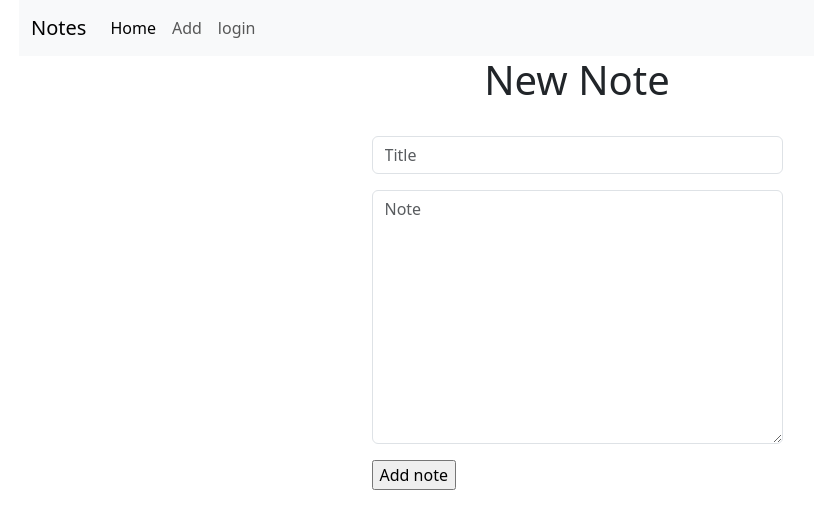
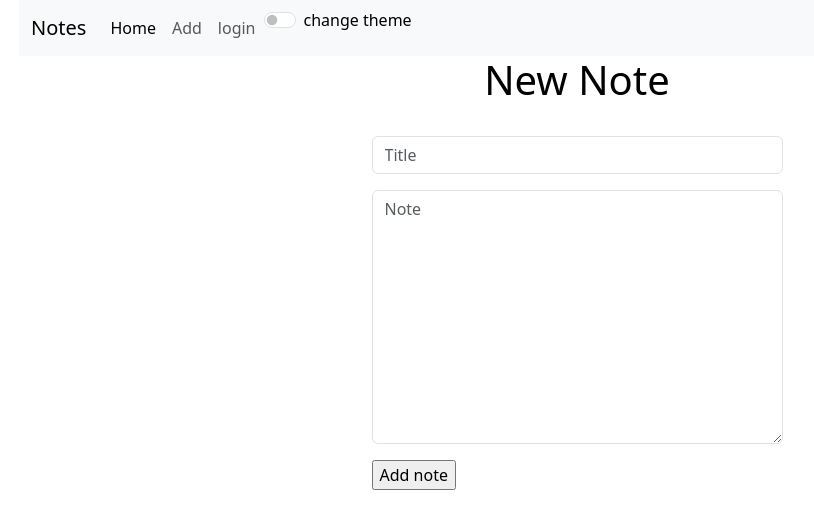
Before and after one commit to veeknd/Django-notes, a Django app: page /add in a window 1280 px wide. Shown: the top 529 px of the page, without its empty margins (63-877 px from the left). Run offline with Django 4.2, Linux system fonts and the light colour scheme.

Commit message:
added dark mode

```diff
--- /dev/null
+++ b/noteList/static/app.js
@@ -0,0 +1,17 @@
+let theme = document.getElementById('theme');
+theme.addEventListener('click',()=>{
+    document.body.classList.toggle('dark');
+    let navbar = document.getElementById('navbar-theme');
+    navbar.classList.toggle('navbar-dark');
+    navbar.classList.toggle('bg-dark');
+    navbar.classList.toggle('bg-body-tertiary');
+    let cards = document.getElementsByClassName('card')
+    for(let card of cards){
+        card.classList.toggle('bg-dark');
+        card.classList.toggle('text-white');
+    }
+    let title = document.getElementById('id_title');
+    let content = document.getElementById('id_content');
+    title.classList.toggle('dark');
+    content.classList.toggle('dark');
+})
--- a/noteList/static/css/main.css
+++ b/noteList/static/css/main.css
@@ -7,3 +7,18 @@
 .center {
     width: 18rem; margin:5rem auto;
 }
+body {
+    --body-bg-color: white;
+    --text-color:black;
+    background-color: var(--body-bg-color);
+    color: var(--text-color);
+}
+body.dark {
+    --body-bg-color:black;
+    --text-color: antiquewhite;
+}
+
+.dark {
+    background-color: var(--body-bg-color);
+    color: var(--text-color);
+}
--- a/noteList/templates/base.html
+++ b/noteList/templates/base.html
@@ -7,6 +7,7 @@
     <title>Document</title>
     <link href="https://cdn.jsdelivr.net/npm/bootstrap@5.3.2/dist/css/bootstrap.min.css" rel="stylesheet" integrity="sha384-T3c6CoIi6uLrA9TneNEoa7RxnatzjcDSCmG1MXxSR1GAsXEV/Dwwykc2MPK8M2HN" crossorigin="anonymous">
     <link  href="{% static 'css/main.css' %}" rel="stylesheet">
+    <script src="{% static 'app.js' %}" defer></script>
 </head>
 <body>
     <div class="container-sm " >
--- a/noteList/templates/navbar.html
+++ b/noteList/templates/navbar.html
@@ -1,6 +1,6 @@
 {% block content %}
 
-<nav class="navbar navbar-expand-lg bg-body-tertiary">
+<nav class="navbar navbar-expand-lg bg-body-tertiary" id="navbar-theme">
     <div class="container-fluid">
       <a class="navbar-brand" href="#">Notes</a>
       <button class="navbar-toggler" type="button" data-bs-toggle="collapse" data-bs-target="#navbarNav" aria-controls="navbarNav" aria-expanded="false" aria-label="Toggle navigation">
@@ -17,6 +17,12 @@
           <li class="nav-item">
             <a class="nav-link" href="{% url 'login' %}?next={% url 'home' %}">login</a>
           </li>
+          <li class="nav-item">
+          <div class="form-check form-switch">
+            <input class="form-check-input" type="checkbox" role="switch" id="theme">
+            <label class="form-check-label" for="flexSwitchCheckDefault">change theme</label>
+          </div>
+        </li>
         </ul>
       </div>
     </div>
```
